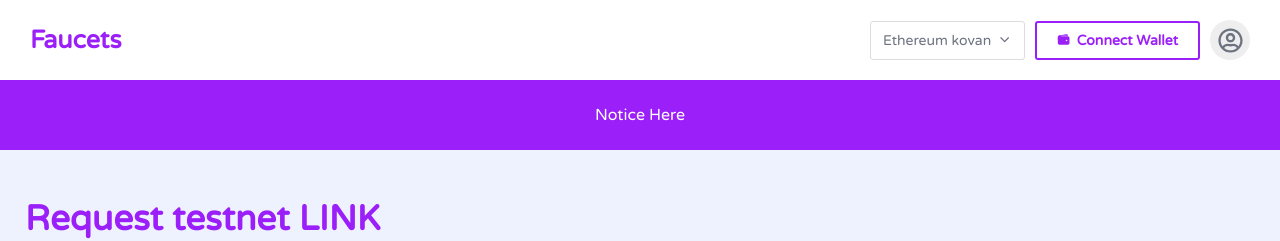
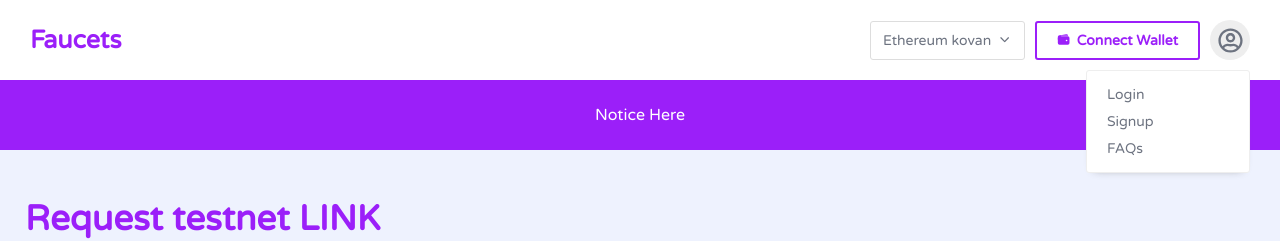
Before and after one commit to Sumon092/3wfaucet, a React (Create React App) app: page / in a window 1280 px wide. Both pictures are taken after a click on the element 1230 px from the left and 40 px from the top of the page. Shown: the top 241 px of the page. Built offline with nearby package versions, Linux system fonts and the light colour scheme.

Commit message:
user toggler added

```diff
--- a/src/components/NavBar.jsx
+++ b/src/components/NavBar.jsx
@@ -1,4 +1,4 @@
-import React from 'react';
+import React, { useState } from 'react';
 import styled from 'styled-components';
 
 
@@ -22,6 +22,7 @@
 display:flex;
 justify-content:flex-end;
 align-items: center;
+position: relative;
 `
 const Logo = styled.h1`
 font-weight:600;
@@ -31,6 +32,7 @@
 const MenuItem = styled.div`
 cursor:pointer;
 margin-left: 10px;
+
 `
 const MenuButton = styled.button`
    display :flex ;
@@ -61,8 +63,41 @@
     display: flex;
     justify-content: center;
     align-items: center;
+
+`
+const UserMenu = styled.div`
+    position: absolute;
+    top: 50px;
+    right: 0;
+    width: 162px;
+    height: auto;
+    background: #fff;
+    border: 1px solid #eee;
+    border-radius: 3px;
+    box-shadow: 0 4px 9px -8px grey;
+    margin: 0;
+`
+const Ul = styled.ul`
+    text-decoration: none;
+    padding: 10px;
+    margin: 0;
+`
+const Li = styled.li`
+    list-style-type: none;
+    font-size:14px;
+    display:block;
+    color:#6d7380;
+    padding: 5px 10px;
+    :hover{
+        background-color: #eee;
+        cursor:pointer;
+    }
 `
 const Navbar = () => {
+    const [active, setActive] = useState(false);
+    const handleClick = () => {
+        setActive(!active);
+    };
     return (
         <Container>
             <Wrapper>
@@ -84,12 +119,20 @@
                     </MenuItem>
 
                     <MenuItem>
-                        <UserToggler>
+                        <UserToggler onClick={handleClick}>
                             <svg stroke="currentColor" fill="currentColor" stroke-width="0" viewBox="0 0 496 512" height="1em" width="1em" xmlns="http://www.w3.org/2000/svg"><path d="M248 104c-53 0-96 43-96 96s43 96 96 96 96-43 96-96-43-96-96-96zm0 144c-26.5 0-48-21.5-48-48s21.5-48 48-48 48 21.5 48 48-21.5 48-48 48zm0-240C111 8 0 119 0 256s111 248 248 248 248-111 248-248S385 8 248 8zm0 448c-49.7 0-95.1-18.3-130.1-48.4 14.9-23 40.4-38.6 69.6-39.5 20.8 6.4 40.6 9.6 60.5 9.6s39.7-3.1 60.5-9.6c29.2 1 54.7 16.5 69.6 39.5-35 30.1-80.4 48.4-130.1 48.4zm162.7-84.1c-24.4-31.4-62.1-51.9-105.1-51.9-10.2 0-26 9.6-57.6 9.6-31.5 0-47.4-9.6-57.6-9.6-42.9 0-80.6 20.5-105.1 51.9C61.9 339.2 48 299.2 48 256c0-110.3 89.7-200 200-200s200 89.7 200 200c0 43.2-13.9 83.2-37.3 115.9z"></path></svg>
                         </UserToggler>
                     </MenuItem>
+                    {active && <UserMenu>
+                        <Ul>
+                            <Li>Login</Li>
+                            <Li>Signup</Li>
+                            <Li>FAQs</Li>
+                        </Ul>
+                    </UserMenu>}
                 </Right>
             </Wrapper>
+
         </Container>
     );
 };
```
